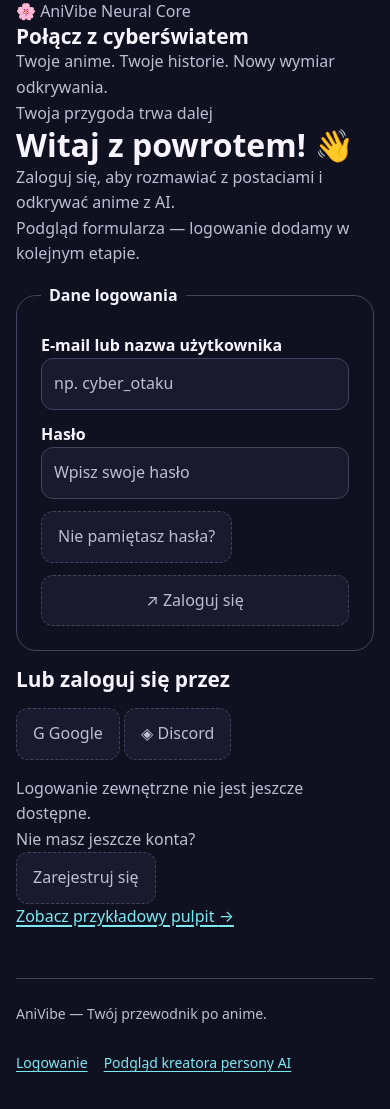
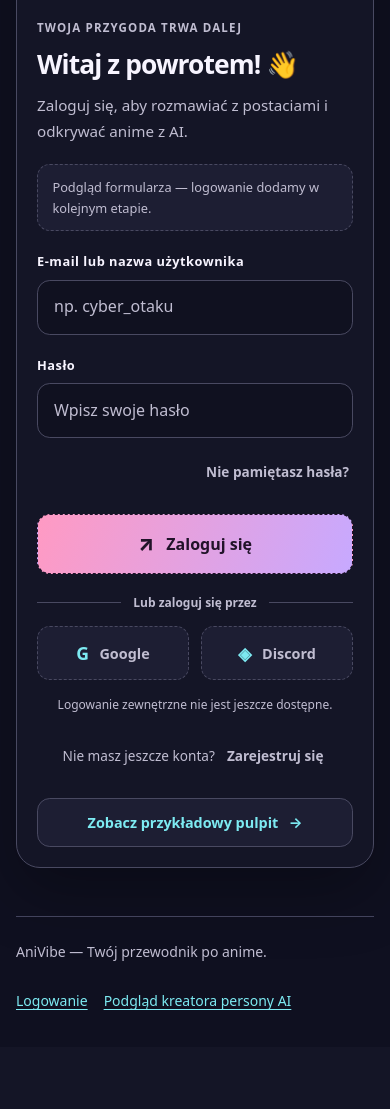
Before and after one commit to Filip-pk/wdpai-project, a PHP site: page /login in a window 390 px wide. Shown: the part 651-1760 px from the top of the page. After the commit the page ends 1661 px from the top, so only its background shows below. Run offline with PHP 8.4, Linux system fonts and the light colour scheme.

Commit message:
feat: style responsive AniVibe login screen

```diff
--- /dev/null
+++ b/public/css/login.css
@@ -0,0 +1,586 @@
+/* ========================================
+   1. Zmienne widoku logowania
+   ======================================== */
+
+.auth-page {
+    --auth-background: #141526;
+    --auth-surface: #1d1e33;
+    --auth-input-background: #101120;
+    --auth-text: #f7f4ff;
+    --auth-muted: #c0bdd1;
+    --auth-brand: #7deaf2;
+    --auth-accent: #ff9ac3;
+    --auth-border: #494961;
+    --auth-focus: #ffe392;
+    --auth-radius: 1.5rem;
+    --auth-field-radius: 0.8rem;
+    --auth-gap: 1.25rem;
+    --auth-panel-padding: 1.25rem;
+    --auth-shadow: 0 1.5rem 4rem rgb(0 0 0 / 30%);
+
+    width: 100%;
+    max-width: 35rem;
+    margin-inline: auto;
+
+    color: var(--auth-text);
+}
+
+
+/* ========================================
+   2. Powrót i główna karta
+   ======================================== */
+
+.auth-page .auth-back {
+    display: inline-flex;
+    align-items: center;
+    gap: 0.65rem;
+
+    min-height: 2.75rem;
+    margin-bottom: 1rem;
+    padding: 0.5rem 0.25rem;
+
+    border-radius: 0.5rem;
+
+    color: var(--auth-muted);
+    font-size: 0.9rem;
+    font-weight: 600;
+    text-decoration: none;
+
+    transition: color 160ms ease;
+}
+
+.auth-page .auth-back:hover {
+    color: var(--auth-brand);
+}
+
+.auth-page .auth-back span {
+    font-size: 1.4rem;
+}
+
+.auth-page .auth-card {
+    display: grid;
+    grid-template-columns: minmax(0, 1fr);
+
+    margin: 0;
+
+    border: 1px solid var(--auth-border);
+    border-radius: var(--auth-radius);
+
+    background-color: var(--auth-background);
+    box-shadow: var(--auth-shadow);
+}
+
+.auth-page .auth-card > * {
+    min-width: 0;
+    margin: 0;
+}
+
+
+/* ========================================
+   3. Ilustracja i jej podpis
+   ======================================== */
+
+.auth-page .auth-showcase {
+    position: relative;
+    isolation: isolate;
+
+    min-height: 15rem;
+    overflow: hidden;
+
+    border-bottom: 1px solid var(--auth-border);
+    border-radius:
+        var(--auth-radius)
+        var(--auth-radius)
+        0
+        0;
+
+    background-color: var(--auth-surface);
+}
+
+/* Obraz jest dekoracyjną warstwą wewnątrz panelu. */
+.auth-page .auth-image {
+    position: absolute;
+    inset: 0;
+    z-index: -2;
+
+    width: 100%;
+    height: 100%;
+
+    object-fit: cover;
+    object-position: center 35%;
+}
+
+.auth-page .auth-showcase::after {
+    position: absolute;
+    inset: 0;
+    z-index: -1;
+
+    content: "";
+
+    background: linear-gradient(
+        180deg,
+        rgb(15 16 32 / 10%) 0%,
+        rgb(15 16 32 / 65%) 45%,
+        rgb(15 16 32 / 98%) 100%
+    );
+}
+
+.auth-page .auth-showcase-content {
+    display: flex;
+    flex-direction: column;
+    justify-content: flex-end;
+    gap: 0.75rem;
+
+    min-height: 15rem;
+    padding: var(--auth-panel-padding);
+}
+
+.auth-page .auth-kicker {
+    margin: 0;
+
+    color: var(--auth-brand);
+    font-size: 0.72rem;
+    font-weight: 800;
+    letter-spacing: 0.1em;
+    text-transform: uppercase;
+}
+
+.auth-page .auth-showcase h2 {
+    margin: 0;
+
+    color: var(--auth-text);
+    font-size: clamp(1.35rem, 3vw, 2rem);
+    line-height: 1.2;
+}
+
+.auth-page .auth-showcase-description {
+    max-width: 30ch;
+    margin: 0;
+
+    color: var(--auth-muted);
+    font-size: 0.9rem;
+}
+
+
+/* ========================================
+   4. Panel formularza
+   ======================================== */
+
+.auth-page .auth-panel {
+    display: grid;
+    gap: var(--auth-gap);
+
+    padding: var(--auth-panel-padding);
+}
+
+.auth-page .auth-panel > * {
+    min-width: 0;
+    margin: 0;
+}
+
+.auth-page .auth-heading {
+    display: grid;
+    gap: 0.75rem;
+}
+
+.auth-page .auth-heading > * {
+    margin: 0;
+}
+
+.auth-page .auth-heading h1 {
+    font-size: clamp(1.65rem, 4vw, 2.35rem);
+    letter-spacing: -0.035em;
+    line-height: 1.2;
+}
+
+.auth-page .auth-heading > p:last-child {
+    color: var(--auth-muted);
+    font-size: 0.95rem;
+    line-height: 1.7;
+}
+
+.auth-page .auth-notice {
+    padding: 0.75rem 0.9rem;
+
+    border: 1px dashed var(--auth-border);
+    border-radius: var(--auth-field-radius);
+
+    color: var(--auth-muted);
+    background-color: var(--auth-surface);
+
+    font-size: 0.8rem;
+    line-height: 1.6;
+}
+
+
+/* ========================================
+   5. Pola formularza
+   ======================================== */
+
+.auth-page .auth-form {
+    margin: 0;
+}
+
+.auth-page .auth-fields {
+    display: grid;
+    gap: var(--auth-gap);
+
+    min-width: 0;
+    margin: 0;
+    padding: 0;
+
+    border: 0;
+}
+
+.auth-page .auth-field {
+    display: grid;
+    gap: 0.5rem;
+    min-width: 0;
+}
+
+.auth-page .auth-field label {
+    color: var(--auth-text);
+
+    font-size: 0.8rem;
+    font-weight: 700;
+    letter-spacing: 0.04em;
+}
+
+.auth-page .auth-field input {
+    width: 100%;
+    min-width: 0;
+    min-height: 3.25rem;
+
+    padding: 0.85rem 1rem;
+
+    border: 1px solid var(--auth-border);
+    border-radius: var(--auth-field-radius);
+
+    color: var(--auth-text);
+    background-color: var(--auth-input-background);
+
+    font-size: 1rem;
+
+    transition:
+        border-color 160ms ease,
+        background-color 160ms ease;
+}
+
+.auth-page .auth-field input::placeholder {
+    color: var(--auth-muted);
+    opacity: 1;
+}
+
+.auth-page .auth-field input:disabled {
+    cursor: not-allowed;
+    opacity: 1;
+    -webkit-text-fill-color: var(--auth-muted);
+}
+
+.auth-page .auth-field input:enabled:hover {
+    border-color: var(--auth-brand);
+}
+
+.auth-page .auth-password-help {
+    display: flex;
+    justify-content: flex-end;
+    margin-top: -0.5rem;
+}
+
+.auth-page .auth-text-button {
+    min-height: 2.75rem;
+    padding: 0.5rem 0.25rem;
+
+    border: 0;
+    border-radius: 0.4rem;
+
+    color: var(--auth-accent);
+    background: none;
+
+    font-size: 0.85rem;
+    font-weight: 700;
+    line-height: 1.5;
+}
+
+.auth-page .auth-text-button:disabled {
+    color: var(--auth-muted);
+    cursor: not-allowed;
+}
+
+
+/* ========================================
+   6. Główny przycisk
+   ======================================== */
+
+.auth-page .auth-submit {
+    display: inline-flex;
+    align-items: center;
+    justify-content: center;
+    gap: 0.75rem;
+
+    width: 100%;
+    min-height: 3.5rem;
+    padding: 0.9rem 1rem;
+
+    border: 1px solid transparent;
+    border-radius: var(--auth-field-radius);
+
+    color: #211329;
+    background-color: #ff9ac3;
+    background-image: linear-gradient(
+        110deg,
+        #ff9ac3,
+        #c7a9ff
+    );
+
+    font-size: 1rem;
+    font-weight: 800;
+    line-height: 1.4;
+}
+
+.auth-page .auth-submit:disabled {
+    border: 1px dashed #211329;
+    cursor: not-allowed;
+}
+
+.auth-page .auth-submit span {
+    font-size: 1.3rem;
+}
+
+
+/* ========================================
+   7. Pozostałe sposoby logowania
+   ======================================== */
+
+.auth-page .auth-social {
+    display: grid;
+    gap: 0.9rem;
+}
+
+.auth-page .auth-social > * {
+    margin: 0;
+}
+
+.auth-page .auth-divider {
+    display: flex;
+    align-items: center;
+    gap: 0.75rem;
+
+    color: var(--auth-muted);
+    font-size: 0.75rem;
+    font-weight: 600;
+    line-height: 1.5;
+    text-align: center;
+}
+
+.auth-page .auth-divider::before,
+.auth-page .auth-divider::after {
+    flex: 1 1 1rem;
+    height: 1px;
+
+    content: "";
+    background-color: var(--auth-border);
+}
+
+.auth-page .auth-social-actions {
+    display: flex;
+    flex-wrap: wrap;
+    gap: 0.75rem;
+}
+
+.auth-page .auth-provider {
+    display: inline-flex;
+    flex: 1 1 8rem;
+    align-items: center;
+    justify-content: center;
+    gap: 0.65rem;
+
+    min-height: 3rem;
+    padding: 0.75rem;
+
+    border: 1px dashed var(--auth-border);
+    border-radius: var(--auth-field-radius);
+
+    color: var(--auth-muted);
+    background-color: var(--auth-surface);
+
+    font-size: 0.9rem;
+    font-weight: 700;
+}
+
+.auth-page .auth-provider-icon {
+    color: var(--auth-brand);
+    font-size: 1.1rem;
+}
+
+.auth-page .auth-help {
+    color: var(--auth-muted);
+    font-size: 0.75rem;
+    text-align: center;
+}
+
+
+/* ========================================
+   8. Rejestracja i aktywny link do demo
+   ======================================== */
+
+.auth-page .auth-register {
+    display: flex;
+    flex-wrap: wrap;
+    align-items: center;
+    justify-content: center;
+    gap: 0.25rem 0.5rem;
+}
+
+.auth-page .auth-register p {
+    margin: 0;
+    color: var(--auth-muted);
+    font-size: 0.85rem;
+}
+
+.auth-page .auth-demo-link {
+    display: flex;
+    align-items: center;
+    justify-content: center;
+    gap: 0.65rem;
+
+    min-height: 3rem;
+    padding: 0.75rem 1rem;
+
+    border: 1px solid var(--auth-border);
+    border-radius: var(--auth-field-radius);
+
+    color: var(--auth-brand);
+    background-color: var(--auth-surface);
+
+    font-size: 0.9rem;
+    font-weight: 700;
+    text-align: center;
+    text-decoration: none;
+
+    transition:
+        color 160ms ease,
+        background-color 160ms ease,
+        border-color 160ms ease;
+}
+
+.auth-page .auth-demo-link:hover {
+    border-color: var(--auth-brand);
+
+    color: var(--auth-text);
+    background-color: #292b44;
+}
+
+
+/* ========================================
+   9. Fokus i tekst dla czytników ekranu
+   ======================================== */
+
+.auth-page :where(a, button, input):focus-visible {
+    outline: 3px solid var(--auth-focus);
+    outline-offset: 4px;
+}
+
+.auth-page .auth-visually-hidden {
+    position: absolute;
+
+    width: 1px;
+    height: 1px;
+    padding: 0;
+    margin: -1px;
+
+    overflow: hidden;
+    clip-path: inset(50%);
+    white-space: nowrap;
+
+    border: 0;
+}
+
+
+/* ========================================
+   10. Większy telefon i tablet
+   ======================================== */
+
+@media (min-width: 40rem) {
+    .auth-page {
+        --auth-panel-padding: 2rem;
+        --auth-gap: 1.5rem;
+    }
+
+    .auth-page .auth-showcase,
+    .auth-page .auth-showcase-content {
+        min-height: 18rem;
+    }
+}
+
+
+/* ========================================
+   11. Desktop — dwie kolumny
+   ======================================== */
+
+@media (min-width: 64rem) {
+    .auth-page {
+        max-width: 66rem;
+        --auth-panel-padding: 2.5rem;
+    }
+
+    .auth-page .auth-card {
+        grid-template-columns:
+            minmax(0, 0.9fr)
+            minmax(0, 1.1fr);
+
+        align-items: stretch;
+    }
+
+    .auth-page .auth-showcase {
+        display: flex;
+        align-items: flex-end;
+
+        min-height: 100%;
+
+        border-right: 1px solid var(--auth-border);
+        border-bottom: 0;
+
+        border-radius:
+            var(--auth-radius)
+            0
+            0
+            var(--auth-radius);
+    }
+
+    .auth-page .auth-showcase-content {
+        width: 100%;
+        min-height: 100%;
+        padding-block: 3rem;
+    }
+
+    .auth-page .auth-image {
+        object-position: 60% center;
+    }
+
+    .auth-page .auth-showcase::after {
+        background: linear-gradient(
+            180deg,
+            rgb(15 16 32 / 5%) 0%,
+            rgb(15 16 32 / 30%) 40%,
+            rgb(15 16 32 / 98%) 100%
+        );
+    }
+
+    .auth-page .auth-showcase h2 {
+        font-size: 2.25rem;
+    }
+}
+
+
+/* ========================================
+   12. Ograniczenie ruchu
+   ======================================== */
+
+@media (prefers-reduced-motion: reduce) {
+    .auth-page .auth-back,
+    .auth-page .auth-field input,
+    .auth-page .auth-demo-link {
+        transition: none;
+    }
+}
--- a/public/views/partials/header.html.php
+++ b/public/views/partials/header.html.php
@@ -37,6 +37,10 @@ $navigation = $isWelcome
     <title><?= $escape($pageTitle) ?></title>
 
     <link rel="stylesheet" href="/css/style.css">
+
+    <?php if ($currentPath === '/login'): ?>
+        <link rel="stylesheet" href="/css/login.css">
+    <?php endif; ?>
 </head>
 <body class="<?= $isWelcome ? 'page-welcome' : 'page-standard' ?>">
     <a href="#main-content" class="skip-link">
```
